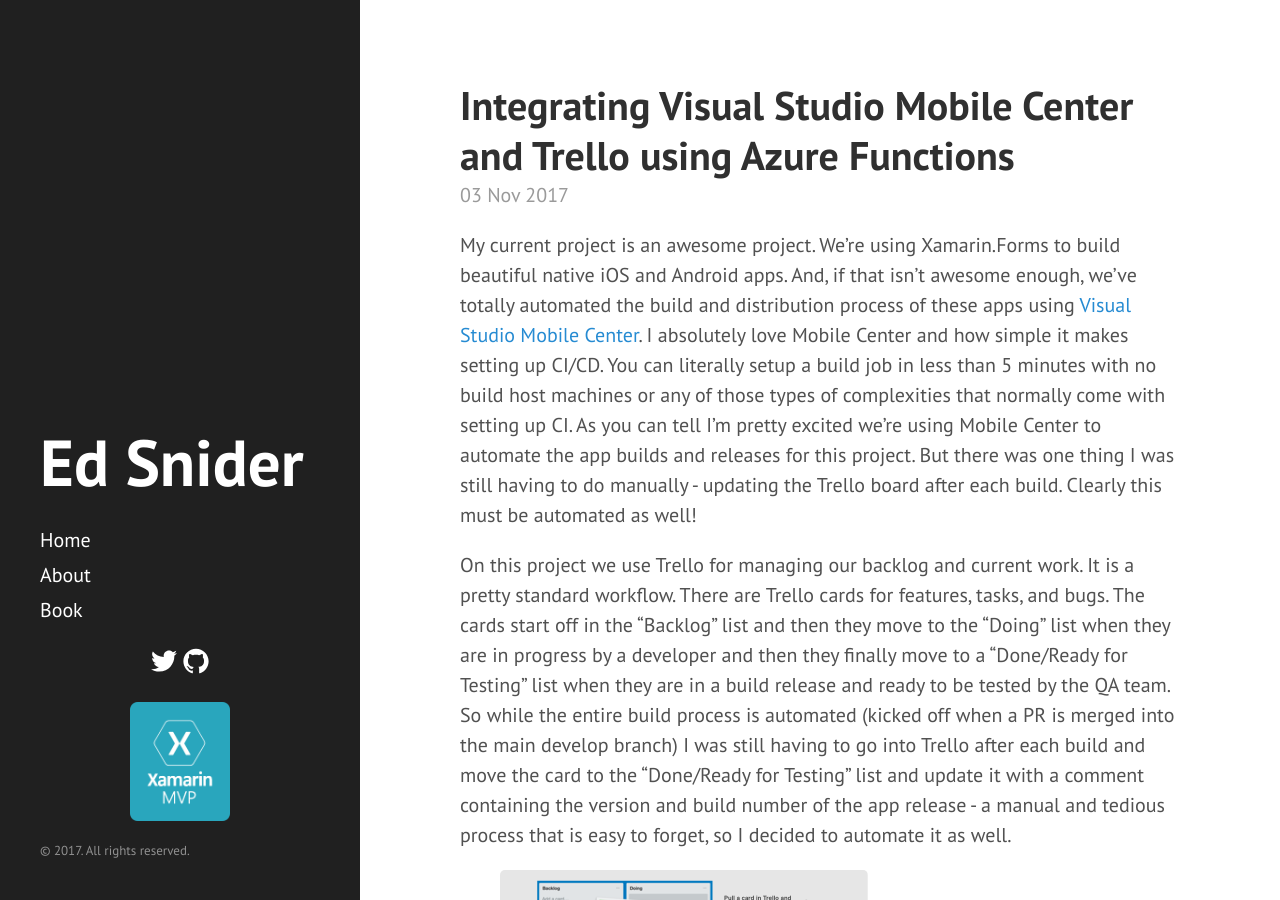
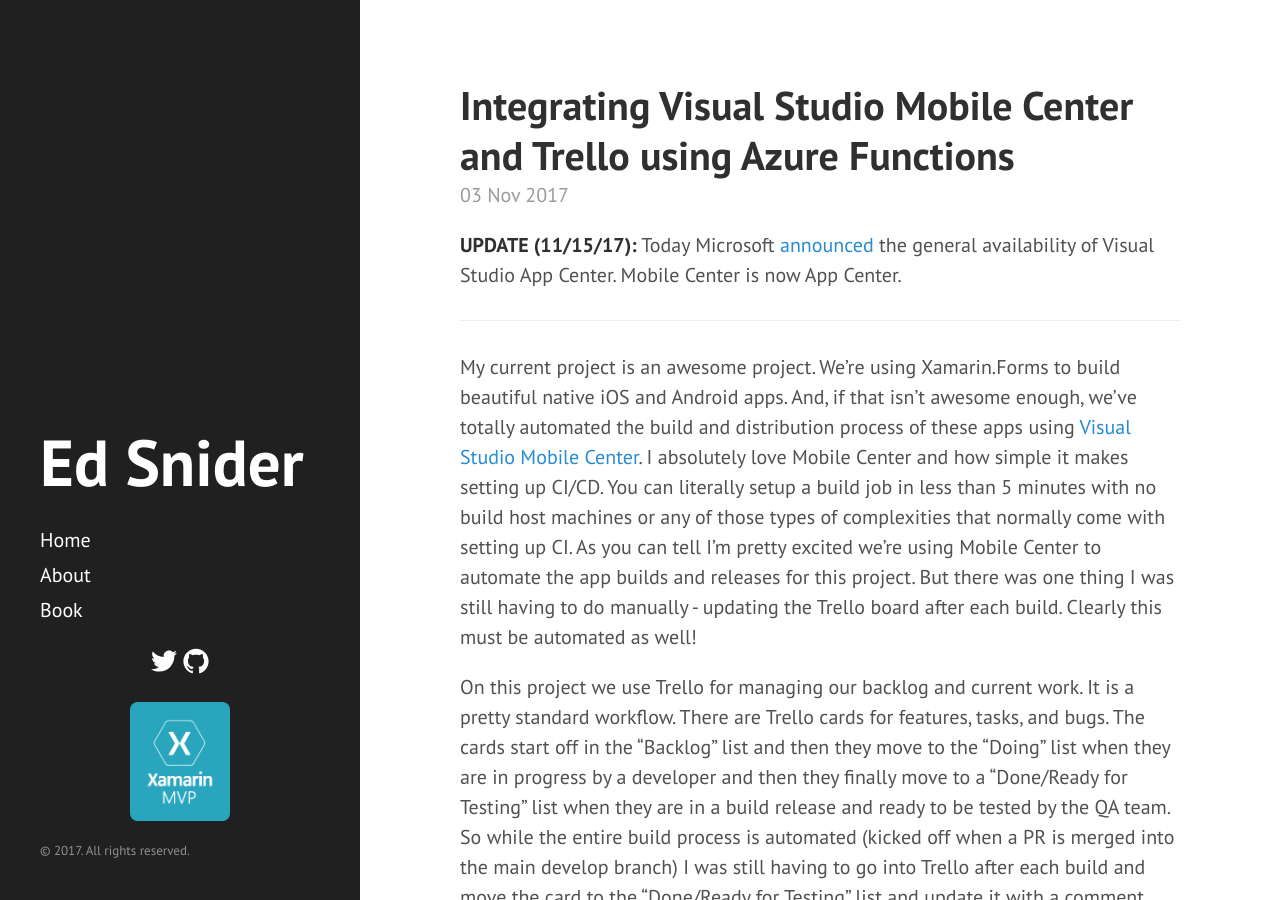
Before and after one commit to edsnider/edsnider.github.io, a Jekyll site: the page built from _posts/2017-11-03-integrating-mobile-center-and-trello-using-azure-functions.md, in a window 1280 px wide and 900 px high. Built offline with Jekyll 4.4.1, drawn with Linux system fonts in a browser that asks for light colours; comment, search, counter and statistics services are not loaded.

Commit message:
updated blog post

```diff
--- a/_posts/2017-11-03-integrating-mobile-center-and-trello-using-azure-functions.md
+++ b/_posts/2017-11-03-integrating-mobile-center-and-trello-using-azure-functions.md
@@ -2,11 +2,14 @@
 layout: post
 title:  Integrating Visual Studio Mobile Center and Trello using Azure Functions
 date:   2017-11-03 00:00:00 -0500
-tags: xamarin mobilecenter ci azure azurefunctions github trello devops
+tags: xamarin mobilecenter ci azure azurefunctions github trello devops appcenter vsappcenter
 excerpt_separator: <!--more-->
 ---
 
-My current project is an awesome project. We're using Xamarin.Forms to build beautiful native iOS and Android apps. And, if that isn't awesome enough, we've totally automated the build and distribution process of these apps using [Visual Studio Mobile Center](https://www.visualstudio.com/vs/mobile-center). I absolutely love Mobile Center and how simple it makes setting up CI/CD. You can literally setup a build job in less than 5 minutes with no build host machines or any of those types of complexities that normally come with setting up CI. As you can tell I'm pretty excited we're using Mobile Center to automate the app builds and releases for this project. But there was one thing I was still having to do manually - updating the Trello board after each build. Clearly this must be automated as well!
+**UPDATE (11/15/17):** Today Microsoft [announced](https://blogs.msdn.microsoft.com/vsappcenter/introducing-visual-studio-app-center/) the general availability of Visual Studio App Center. Mobile Center is now App Center.
+- - -
+
+My current project is an awesome project. We're using Xamarin.Forms to build beautiful native iOS and Android apps. And, if that isn't awesome enough, we've totally automated the build and distribution process of these apps using [Visual Studio Mobile Center](https://www.visualstudio.com/app-center/). I absolutely love Mobile Center and how simple it makes setting up CI/CD. You can literally setup a build job in less than 5 minutes with no build host machines or any of those types of complexities that normally come with setting up CI. As you can tell I'm pretty excited we're using Mobile Center to automate the app builds and releases for this project. But there was one thing I was still having to do manually - updating the Trello board after each build. Clearly this must be automated as well!
 
 <!--more-->
 
```
